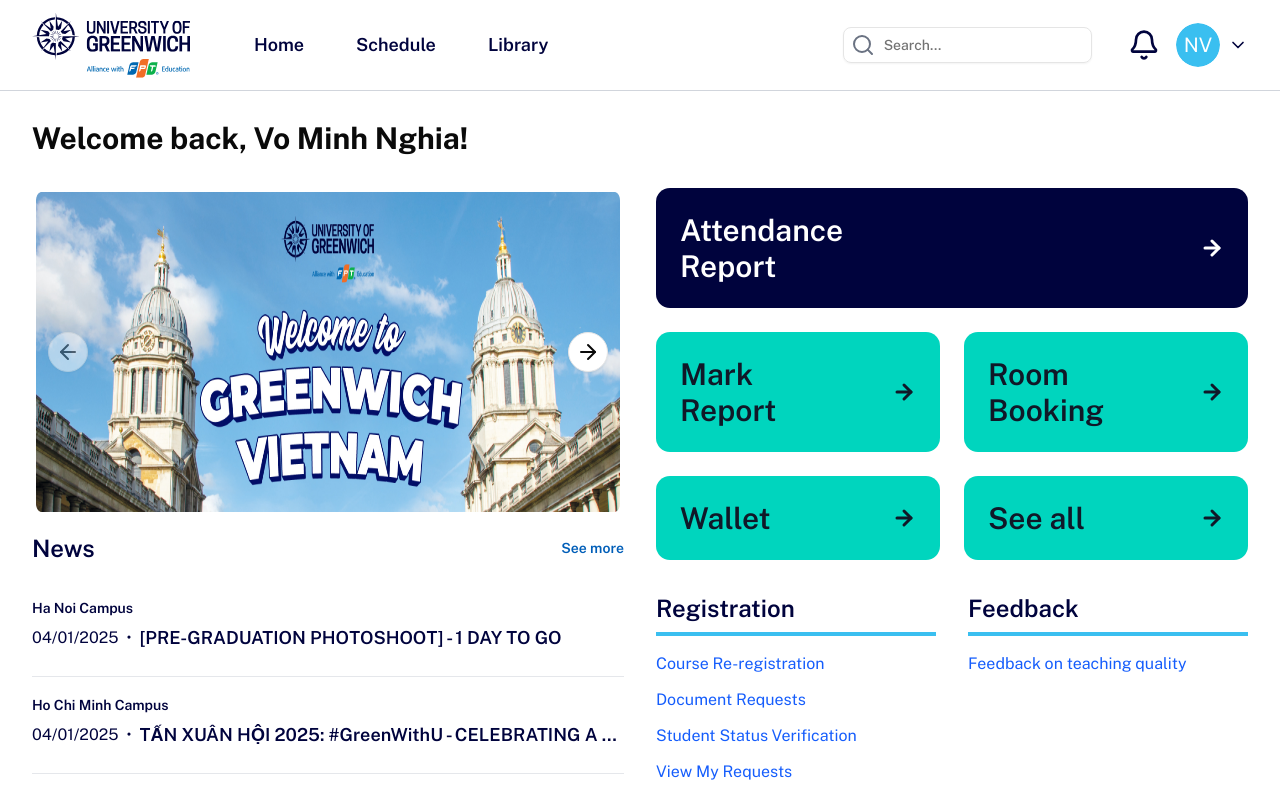
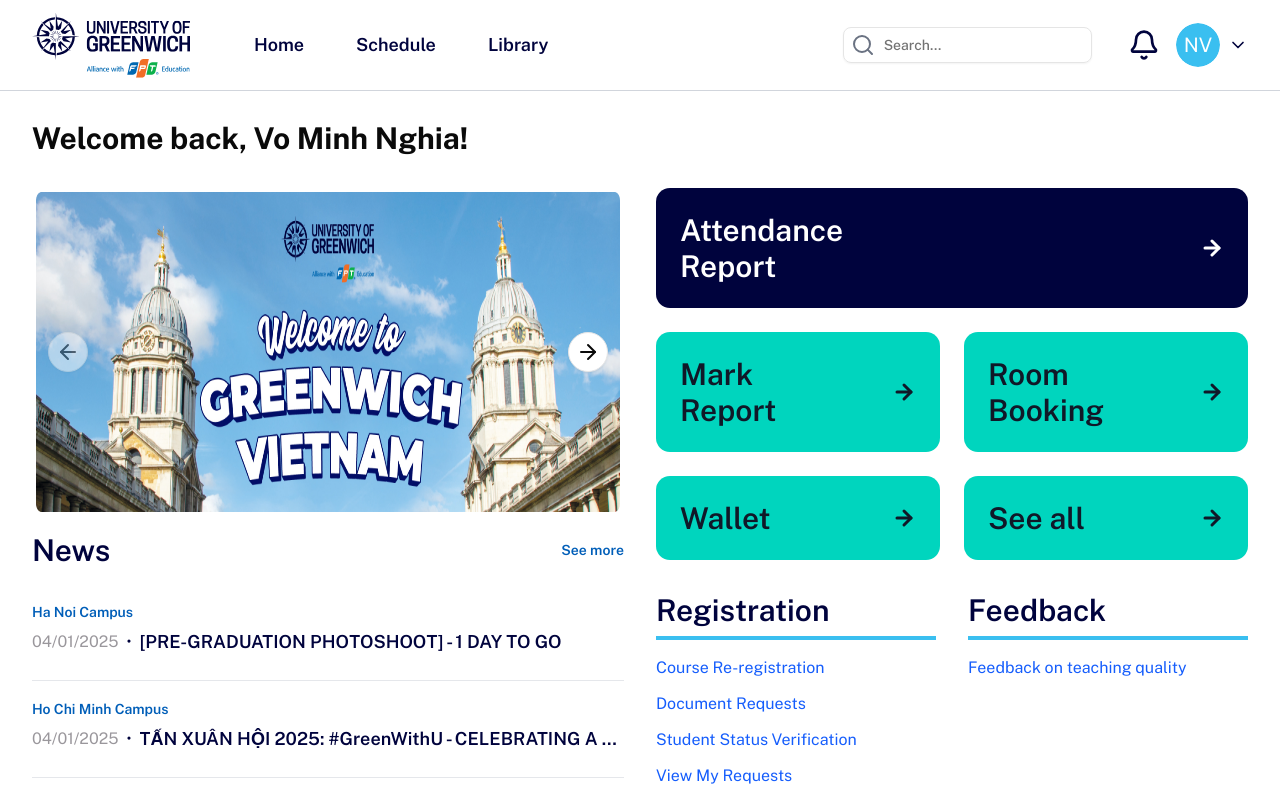
Before and after one commit to Horus031/FGW-Frontend, a React (Vite) app: page / in a window 1280 px wide. Shown: the top 794 px of the page. Built offline with nearby package versions, Linux system fonts and the light colour scheme.

Commit message:
style : adjust font coloring and font sizing

```diff
--- a/src/components/HomePage/NewsSection.tsx
+++ b/src/components/HomePage/NewsSection.tsx
@@ -35,7 +35,7 @@ const NewsSection = () => {
     <div className="space-y-8">
       <div>
         <div className="flex items-center justify-between mb-4">
-          <h5 className="font-semibold text-primary text-2xl">News</h5>
+          <h5 className="font-semibold text-primary text-3xl">News</h5>
           <button className="cursor-pointer font-semibold hover:opacity-50 transition-opacity text-secondary text-sm">
             See more
           </button>
@@ -51,13 +51,13 @@ const NewsSection = () => {
               <div className="flex-1 min-w-0">
                 <div className="mb-1">
                   {item.author && (
-                    <span className="font-semibold text-primary text-sm">
+                    <span className="font-semibold text-sm text-[var(--color-secondary)]">
                       {item.author}
                     </span>
                   )}
                 </div>
                 <div className="text-primary mb-2 flex items-center gap-2 min-w-0">
-                  {item.date && <span className="text-base">{item.date}</span>}
+                  {item.date && <span className="text-base text-[var(--color-gray)]">{item.date}</span>}
                   <span className="">•</span>
                   <h4 className="font-semibold text-lg truncate flex-1 min-w-0">
                     {item.title}
--- a/src/components/HomePage/RegistrationAndFeedback.tsx
+++ b/src/components/HomePage/RegistrationAndFeedback.tsx
@@ -6,7 +6,7 @@ const RegistrationAndFeedback = () => {
       <div className="grid grid-cols-2 gap-8">
         {/* Registration Section */}
         <div>
-          <h5 className="font-semibold mb-2 text-primary text-2xl">
+          <h5 className="font-semibold mb-2 text-primary text-3xl">
             Registration
           </h5>
           <div className="w-full h-1 bg-[#3ABFF0] mb-4"></div>
@@ -29,7 +29,7 @@ const RegistrationAndFeedback = () => {
         {/* Feedback Section */}
         <div>
           <h5
-            className="font-semibold mb-2 text-primary text-2xl"
+            className="font-semibold mb-2 text-primary text-3xl"
           >
             Feedback
           </h5>
--- a/src/style.css
+++ b/src/style.css
@@ -11,6 +11,7 @@
   --color-secondary: #005eb8;
   --color-bright: #3abff0;
   --color-turquoise: #3addc2;
+  --color-gray: #9A979C;
 
   /* Accessibility Colors */
   --color-danger: #ff5454;
```
